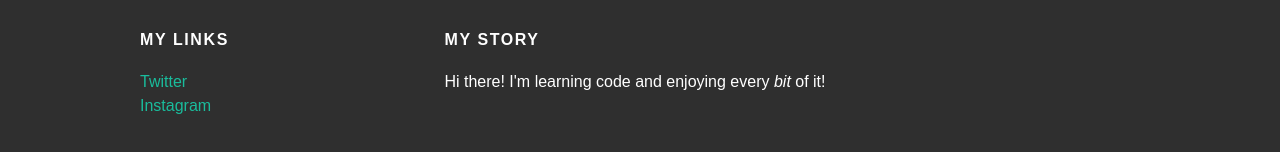
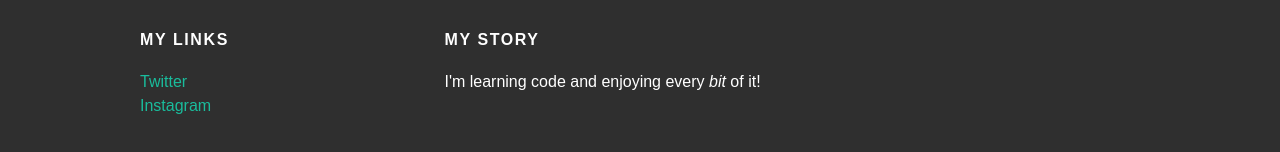
Before and after one commit to wallasvaaron/wallasvaaron.github.io, a plain HTML site: page about.html in a window 1280 px wide. Shown: the part 660-812 px from the top of the page. Drawn offline with Linux system fonts and the light colour scheme; a web font is replaced by a local one.

Commit message:
Update about.html

```diff
--- a/about.html
+++ b/about.html
@@ -48,7 +48,7 @@
             </div>
             <div class="column">
                 <h4>My Story</h4>
-                <p>Hi there! I'm learning code and enjoying every <em>bit</em> of it!</p>
+                <p>I'm learning code and enjoying every <em>bit</em> of it!</p>
             </div>
         </div>
     </div>
```
